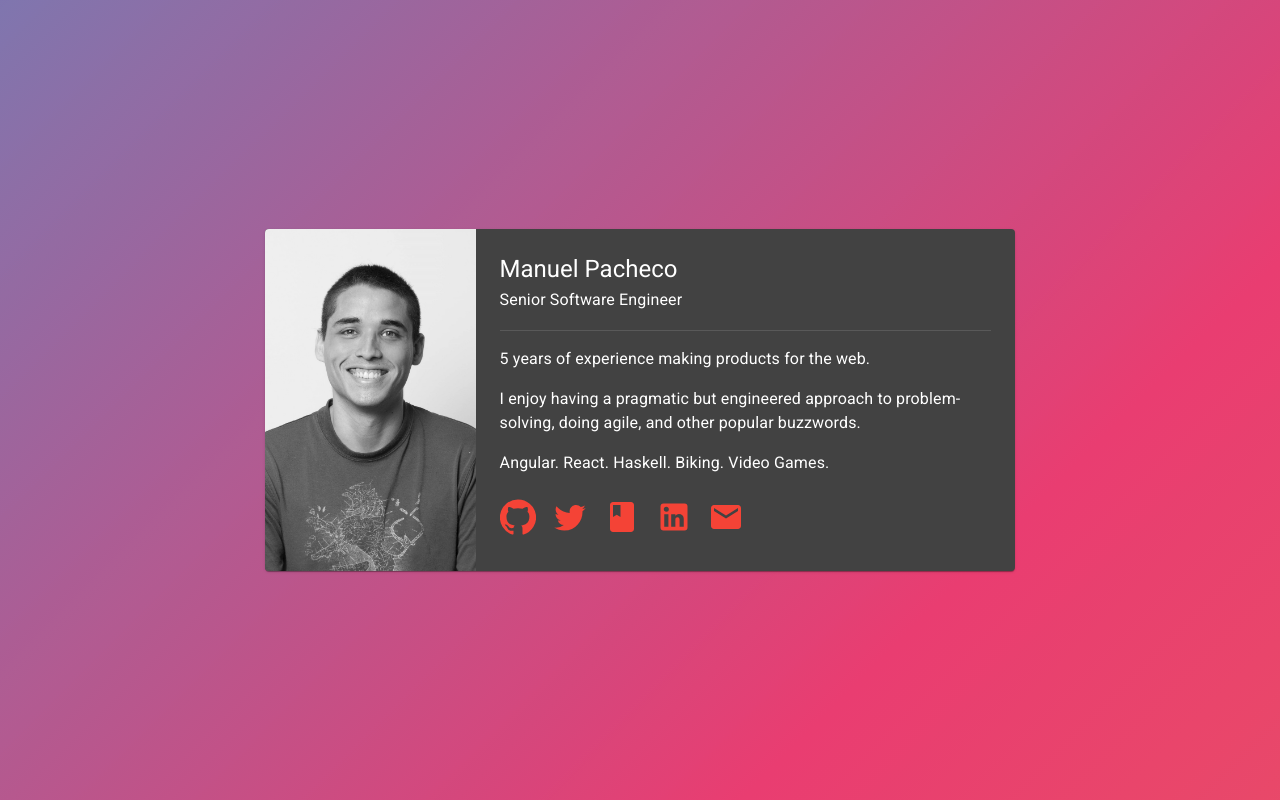
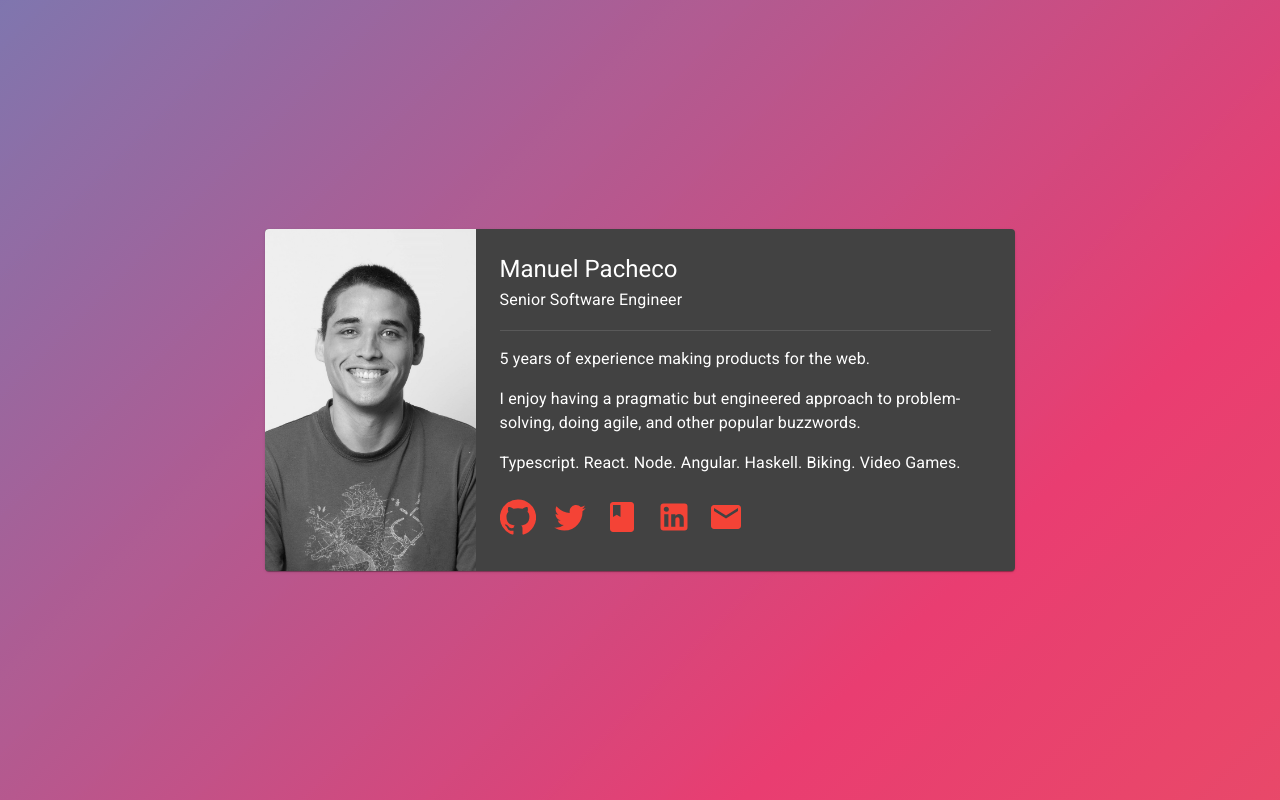
Before and after one commit to ShadowManu/website, a Gatsby site: page / in a window 1280 px wide. Built offline with nearby package versions, Linux system fonts and the light colour scheme; Gatsby itself is replaced by a stand-in of ours.

Commit message:
improve stack list

```diff
--- a/gatsby-config.js
+++ b/gatsby-config.js
@@ -1,7 +1,7 @@
 module.exports = {
   siteMetadata: {
     title: `Manuel Pacheco`,
-    description: `Senior Software Engineer. 5 years of experience making products for the web. Angular. React. Haskell. Biking. Video Games.`,
+    description: `Senior Software Engineer. 5 years of experience making products for the web. Typescript. React. Node. Angular. Haskell. Biking. Video Games.`,
     author: `@ShadowManu`,
   },
   plugins: [
--- a/src/pages/index.tsx
+++ b/src/pages/index.tsx
@@ -87,7 +87,9 @@ const IndexPage = () => {
           I enjoy having a pragmatic but engineered approach to problem-solving,
           doing agile, and other popular buzzwords.
         </Phrase>
-        <Phrase>Angular. React. Haskell. Biking. Video Games.</Phrase>
+        <Phrase>
+          Typescript. React. Node. Angular. Haskell. Biking. Video Games.
+        </Phrase>
 
         <StyledNetworks />
       </StyledBox>
```
